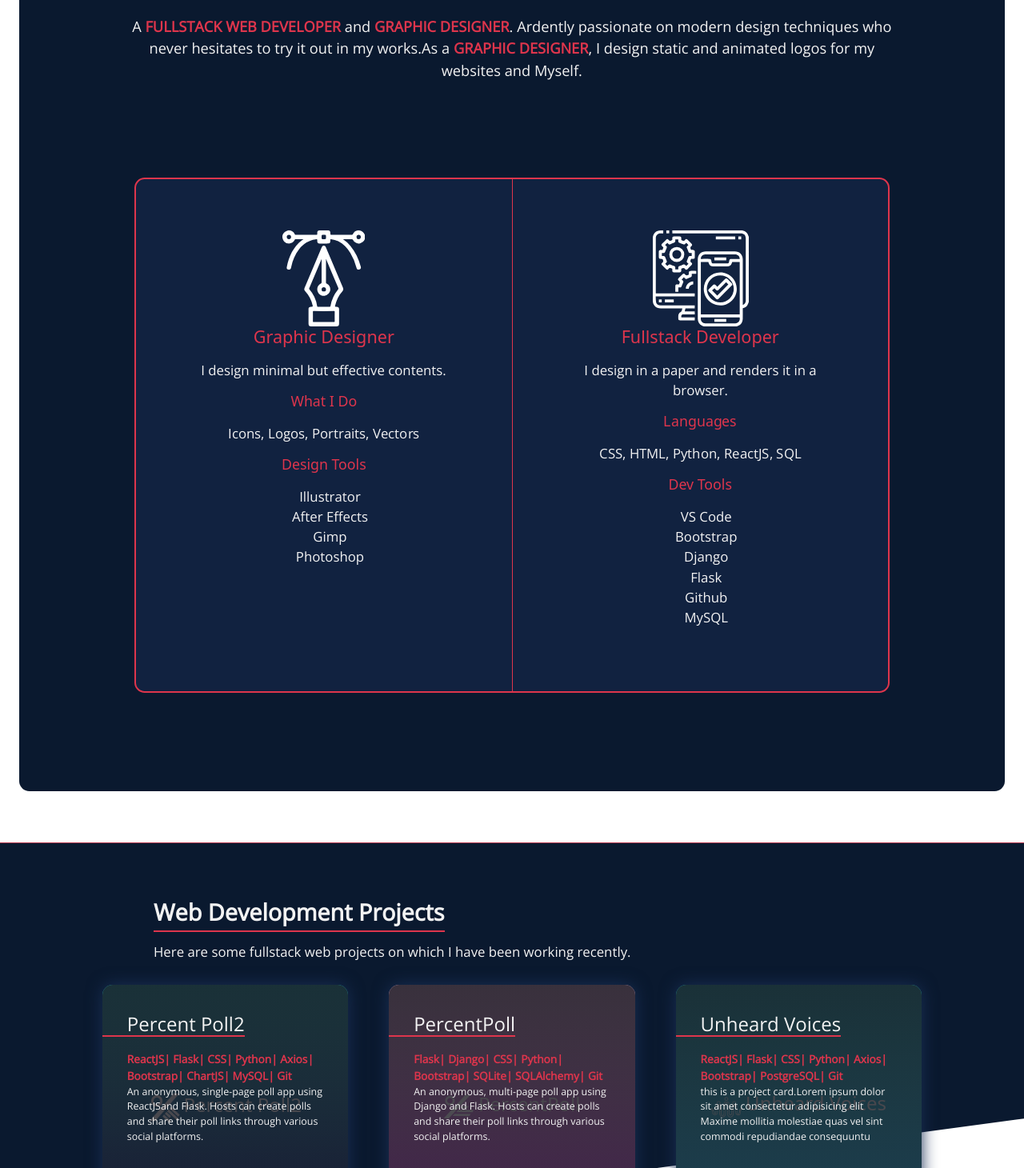
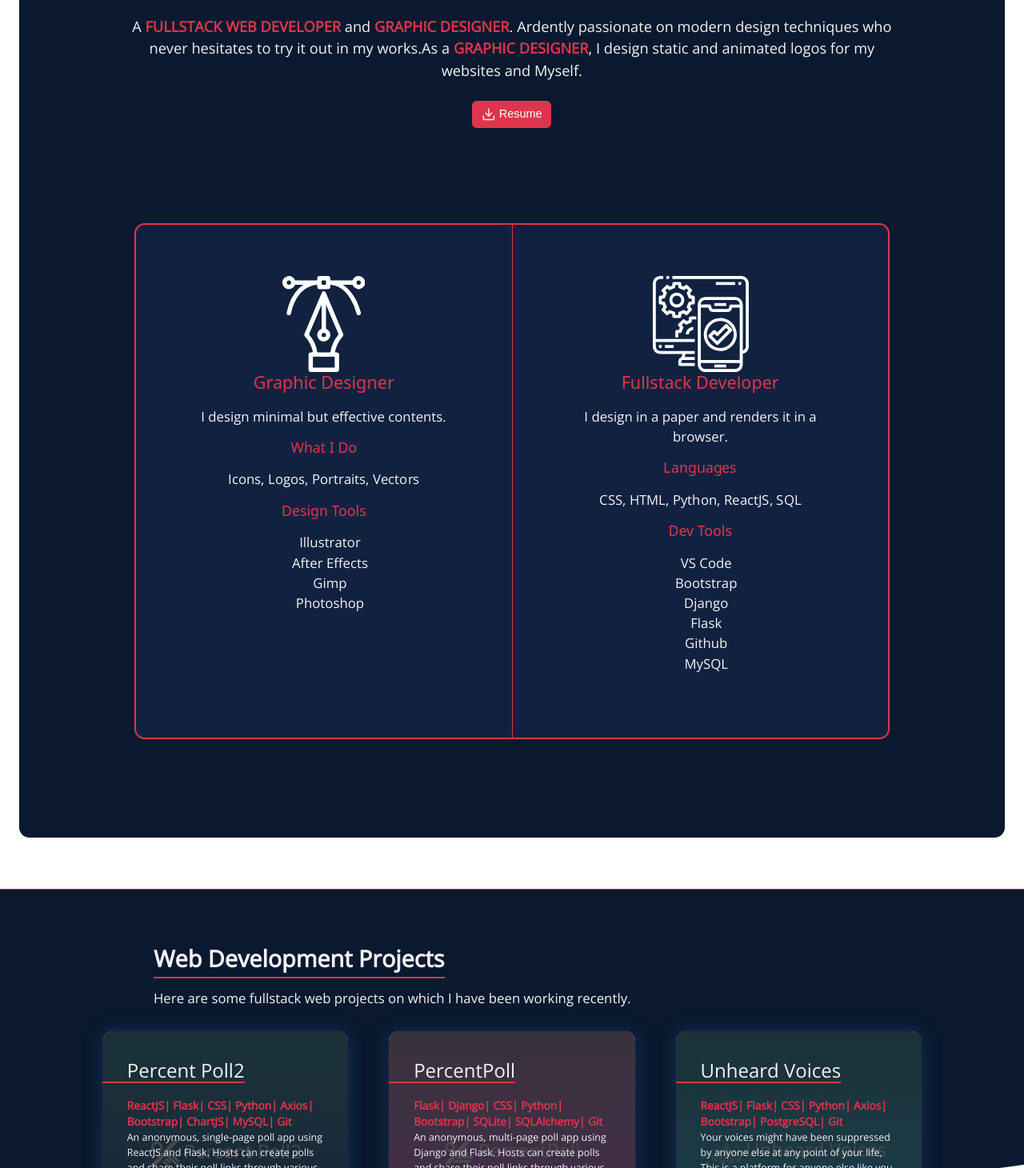
Before and after one commit to Abhinraj-ss/Portfolio, a React (Create React App) app in the folder portfolio/: page / in a window 1280 px wide. Shown: the part 1190-2650 px from the top of the page at 80% size. Built offline with nearby package versions, Linux system fonts and the light colour scheme.

Commit message:
added resume btn

```diff
--- a/portfolio/src/Components/About/About.js
+++ b/portfolio/src/Components/About/About.js
@@ -1,10 +1,13 @@
 import React from 'react'
-import { Image } from 'react-bootstrap'
+import { Button, Image } from 'react-bootstrap'
 import {Fade,Flip} from 'react-reveal';
+import {FiDownload} from 'react-icons/fi'
+
 
 import './About.css'
 import Skills from '../Skills/Skills'
 import profile from '../../assets/images/profile.png'
+import resume from '../../assets/resume/download.pdf'
 
 function About({mode}) {
   return (
@@ -19,7 +22,12 @@ function About({mode}) {
         </Fade>
         <Flip top>
         <p >
-        A <b>FULLSTACK WEB DEVELOPER</b> and  <b>GRAPHIC DESIGNER</b>. Ardently passionate on modern design techniques who never hesitates to try it out  in my works.As a <b>GRAPHIC DESIGNER</b>, I design static and animated logos  for my websites and Myself.
+        A <b>FULLSTACK WEB DEVELOPER</b> and  <b>GRAPHIC DESIGNER</b>. Ardently passionate on modern design techniques who never hesitates to try it out  in my works.As a <b>GRAPHIC DESIGNER</b>, I design static and animated logos  for my websites and Myself.<br/>
+        <a href={resume} download={"AbhinRaj-Dev"}>
+          <Button className='mt-4 Btn-sec-Accent'>
+            <FiDownload color='#f3f3f3' size='1.1rem'/> Resume
+          </Button>
+        </a>
         </p>
         </Flip>
       </span>
--- a/portfolio/src/Components/Home/Home.css
+++ b/portfolio/src/Components/Home/Home.css
@@ -38,7 +38,7 @@ Home Content
     background-repeat: repeat;
     background-position: 0 0;
     -webkit-background-clip: text;
-    animation: rolling 20s linear infinite;
+    animation: rolling 30s linear infinite;
 }
 @keyframes rolling {
     100%{
@@ -46,15 +46,16 @@ Home Content
     }
 }
 
-.intro .btn{
+.Btn-sec-Accent{
     background-color: var(--clr-secondary);
     border: none;
     width: fit-content;
-    font-size: 0.3em;
-    margin-top: 1em;
+    font-size: 0.9rem;
+    margin-top: 1rem;
     transition: transform 100ms ease-in-out;
 }
-.intro .btn:hover{
+.Btn-sec-Accent:hover{
+    background-color: var(--clr-secondary);
     transform: scale(1.05);
 }
 .socialHome{
--- a/portfolio/src/Components/Home/Home.js
+++ b/portfolio/src/Components/Home/Home.js
@@ -32,7 +32,7 @@ function Home({mode,offsetTopContact}) {
                         Fullstack Web <wbr/>Developer &<br/> Graphic Designer.
                     </h1>
                 </div>
-                  <Button onClick={gotoSection}>
+                  <Button className='Btn-sec-Accent' onClick={gotoSection}>
                       Hire Me
                   </Button>
                 <Jello>
--- a/portfolio/src/Components/Projects/webProjects.js
+++ b/portfolio/src/Components/Projects/webProjects.js
@@ -2,7 +2,7 @@ export const webProjects =[
     {
         'title':'Percent Poll2',
         'keywords':<b>ReactJS| Flask| CSS| Python| Axios| Bootstrap| ChartJS| MySQL| Git</b>,
-        'content':"An anonymous, single-page poll app using ReactJSand Flask. Hosts can create polls and share their poll links through various social platforms.",
+        'content':"An anonymous, single-page poll app using ReactJS and Flask. Hosts can create polls and share their poll links through various social platforms.",
         image:require('../../assets/images/percentpoll2.png'),
         'color':'linear-gradient(to bottom,#30cfd0 0,#06085a 100%)',
         'font':'Comfortaa,cursive',
@@ -20,7 +20,7 @@ export const webProjects =[
     {
         'title':'Unheard Voices',
         'keywords':<b>ReactJS| Flask| CSS| Python| Axios| Bootstrap| PostgreSQL| Git</b>,
-        'content':"this is a project card.Lorem ipsum dolor sit amet consectetur adipisicing elit Maxime mollitia molestiae quas vel sint commodi repudiandae consequuntu",
+        'content':"Your voices might have been suppressed by anyone else at any point of your life, This is a platform for anyone else like you can raise your unheard voices as the first step of roar.",
         image:require('../../assets/images/unheardvoices.png'),
         'color':'linear-gradient(to bottom,#30cfd0 0,#158FC3  100%)',
         'font':'Montserrat, sans-serif',
```
Also changed, not shown: 1 other file (tests, documents, lock files or other folders).
